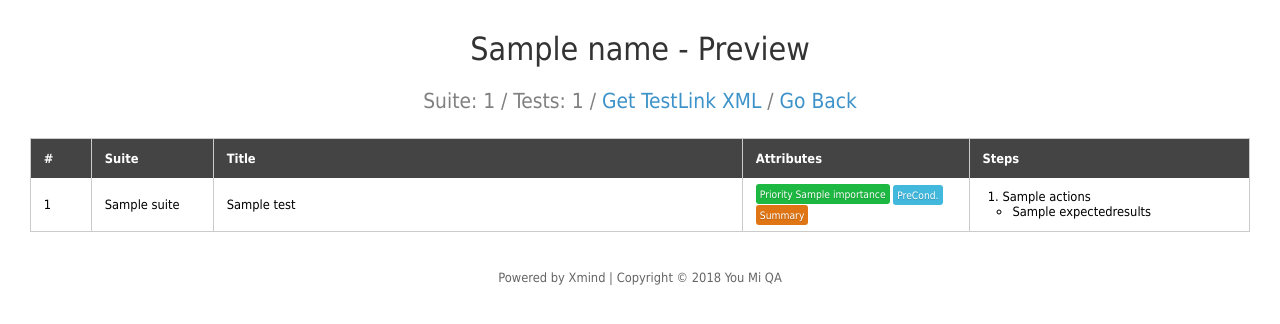
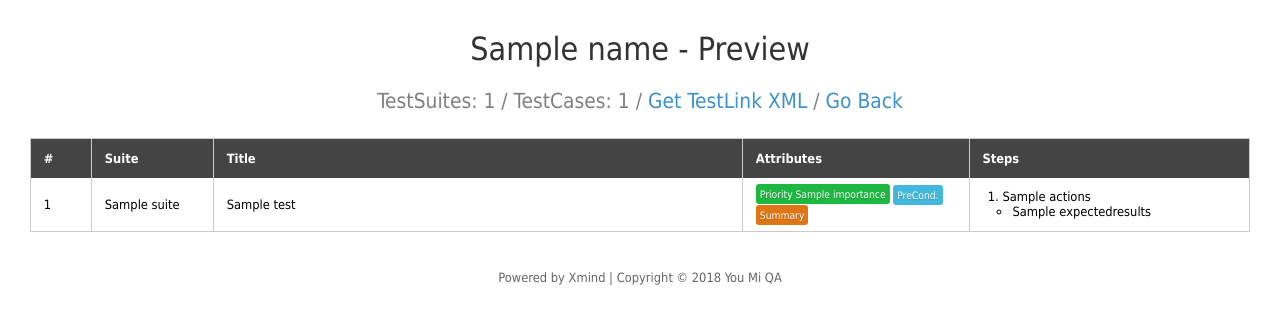
Before and after one commit to zhuifengshen/xmind, a Flask app: template web/templates/v2/preview.html in a window 1280 px wide. Shown: the top 324 px of the page. Run offline with Flask 2, Linux system fonts and the light colour scheme; the template is opened without the code that fills it: most values are stand-ins (such as "Sample title", 1, 10 or a date in 2020).

Commit message:
style: adjust preview page's text

```diff
--- a/web/templates/v2/preview.html
+++ b/web/templates/v2/preview.html
@@ -10,7 +10,7 @@
 <body>
 <div class="header">
     <h1>{{ name }} - Preview</h1>
-    <h2>Suite: {{ suite_count }} / Tests: {{ suite | length }}
+    <h2>TestSuites: {{ suite_count }} / TestCases: {{ suite | length }}
         / <a href="{{ url_for("download_file",filename= name) }}">Get TestLink XML</a>
         / <a href="{{ url_for("index") }}">Go Back</a></h2>
 </div>
```
